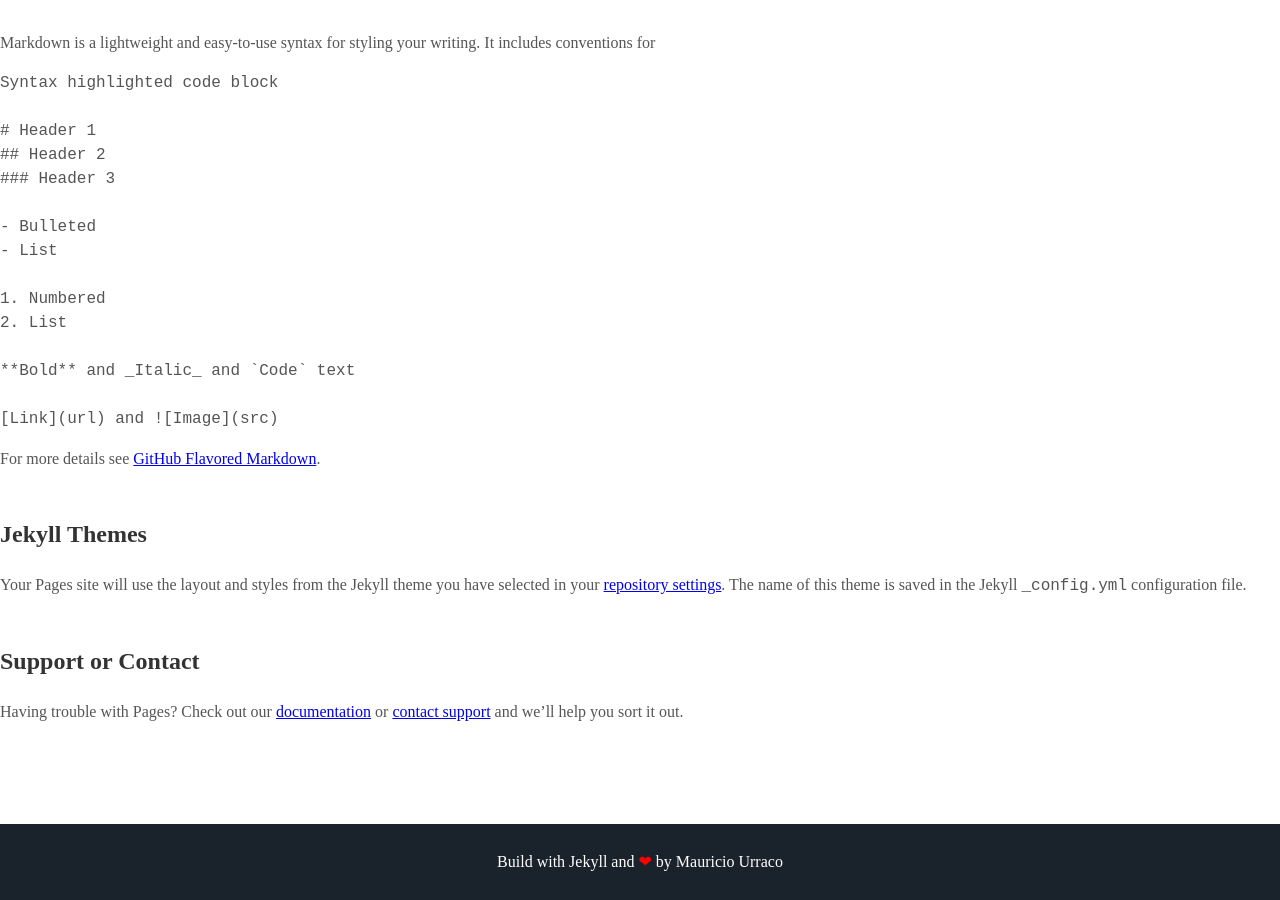
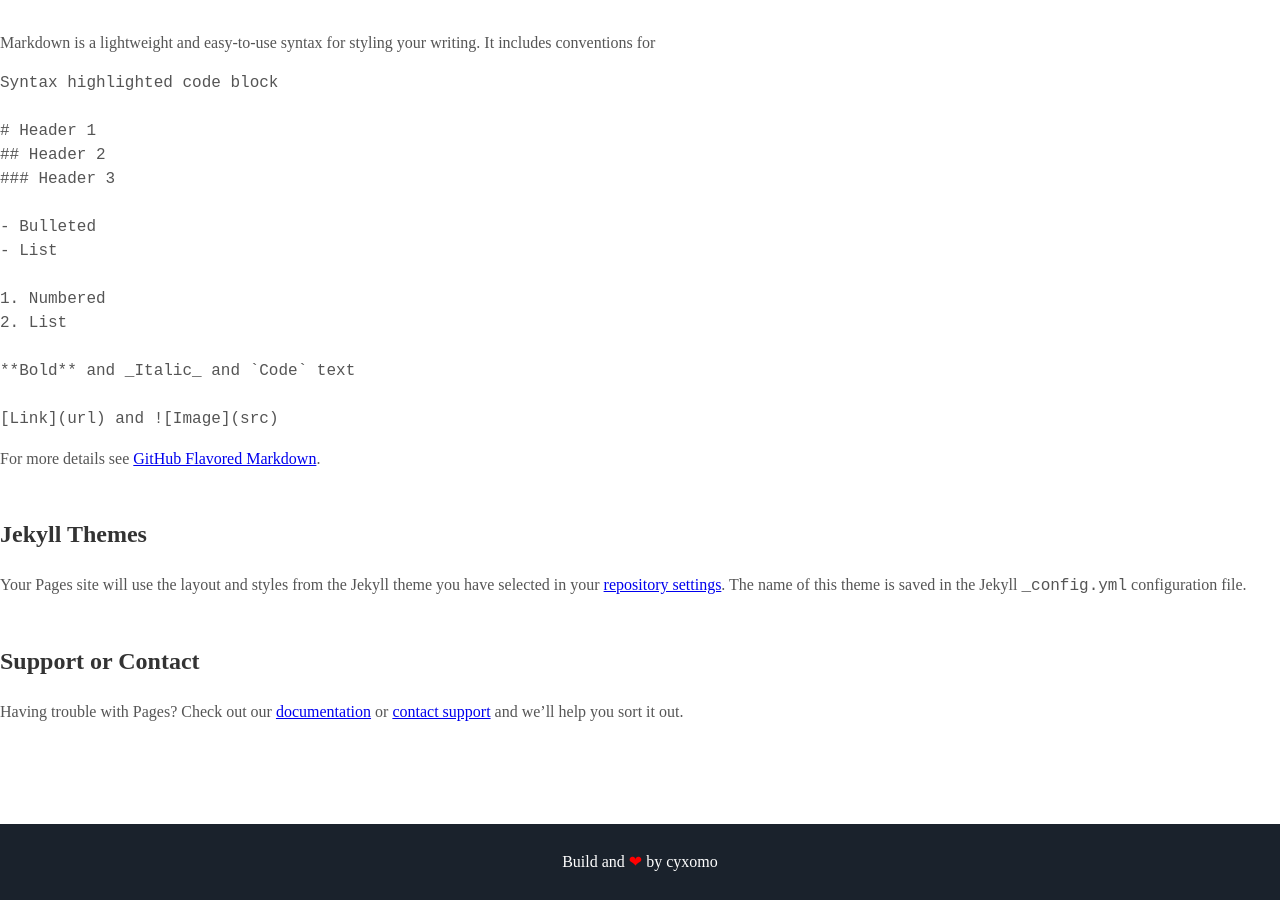
Before and after one commit to cyxomo/cyxomo.github.io, a Jekyll site: the page built from index.md, in a window 1280 px wide and 900 px high, scrolled down 1761 px. Built offline with Jekyll 4.4.1, drawn with Linux system fonts in a browser that asks for light colours; some web fonts are replaced; our own code applies the rules of GitHub Pages for plain Markdown files.

Commit message:
upload some

```diff
--- a/_includes/footer.html
+++ b/_includes/footer.html
@@ -1,6 +1,6 @@
 <footer class="footer">
     <!-- <p>&copy; {{ site.username }}</p> -->
-    <p>Build with Jekyll and <span class="love">❤</span> by <a href="https://github.com/murraco">Mauricio Urraco</a></p>
+    <p>Build and <span class="love">❤</span> by <a href="https://github.com/cyxomo">cyxomo</a></p>
 </footer>
 <script src="//cdn.jsdelivr.net/particles.js/2.0.0/particles.min.js"></script>
 <script src="{{ '/assets/js/sweet-scroll.min.js' | prepend: site.baseurl }}"></script>
--- a/_includes/header.html
+++ b/_includes/header.html
@@ -5,11 +5,11 @@
         <span class="site-description">{{ site.user_title }}</span>
       </h1>
       <div class="header-icons">
-        <a aria-label="Send email" href="mailto:mauriurraco@gmail.com"><i class="icon fa fa-envelope"></i></a>
-        <a aria-label="My Instagram" target="_blank" href="https://www.instagram.com/mauriciourraco7"><i class="icon fa fa-instagram" aria-hidden="true"></i></a>
-        <a aria-label="My Facebook" target="_blank" href="https://www.facebook.com/mauricio.urraco"><i class="icon fa fa-facebook" aria-hidden="true"></i></a>
-        <a aria-label="My LinkedIn" target="_blank" href="https://www.linkedin.com/in/murraco"><i class="icon fa fa-linkedin-square" aria-hidden="true"></i></a>
-        <a aria-label="My Github" target="_blank" href="https://github.com/murraco"><i class="icon fa fa-github-alt" aria-hidden="true"></i></a>
+        <a aria-label="Send email" href="cyx:cyxomo@sina.cn"><i class="icon fa fa-envelope"></i></a>
+        <a aria-label="My Instagram" target="_blank" href="https://www.instagram.com"><i class="icon fa fa-instagram" aria-hidden="true"></i></a>
+        <a aria-label="My Facebook" target="_blank" href="https://www.facebook.com"><i class="icon fa fa-facebook" aria-hidden="true"></i></a>
+        <a aria-label="My LinkedIn" target="_blank" href="https://www.linkedin.com/in"><i class="icon fa fa-linkedin-square" aria-hidden="true"></i></a>
+        <a aria-label="My Github" target="_blank" href="https://github.com/cyxomo"><i class="icon fa fa-github-alt" aria-hidden="true"></i></a>
       </div>
       <div class="header-links">
         <!-- <a class="link" href="#about" data-scroll>About Me</a> -->
```
